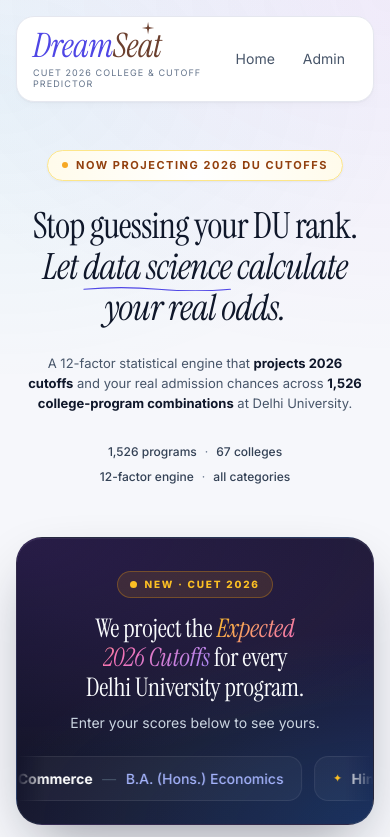
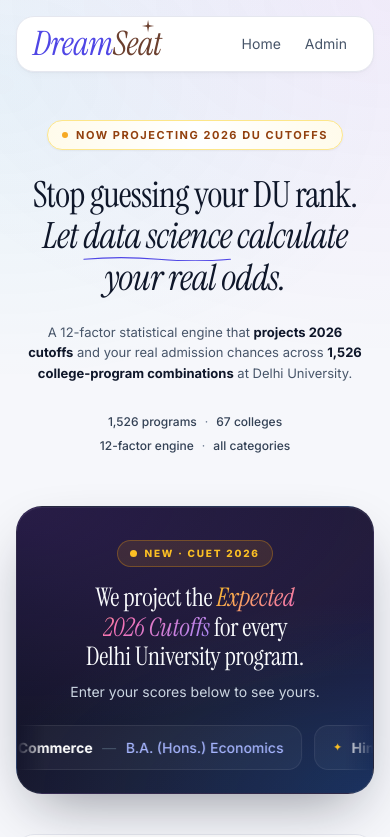
Before and after one commit to raunak-cuet/cuet-predictor, a Next.js app: page / in a window 390 px wide. Shown: the top 837 px of the page. Built offline with nearby package versions, Linux system fonts and the light colour scheme.

Commit message:
Add Vercel Analytics + Speed Insights

```diff
--- a/app/layout.js
+++ b/app/layout.js
@@ -1,5 +1,7 @@
 import './globals.css';
 import Logo from './components/Logo';
+import { Analytics } from '@vercel/analytics/react';
+import { SpeedInsights } from '@vercel/speed-insights/next';
 
 export const metadata = {
   title: 'DreamSeat | CUET 2026 College & Cutoff Predictor',
@@ -33,18 +35,19 @@
           {/* ============= NAVBAR ============= */}
           <header className="sticky top-0 z-20">
             <div className="mx-auto max-w-7xl px-4 sm:px-6 lg:px-8 pt-4">
-              <nav className="card flex items-center justify-between px-4 sm:px-6 py-3 sm:py-4">
+              <nav className="card flex items-center justify-between px-4 sm:px-6 py-2.5 sm:py-4">
                 <a href="/" className="flex items-center gap-3 group">
                   <div className="leading-tight">
                     <Logo />
-                    <div className="text-[9px] sm:text-[10px] uppercase tracking-[0.12em] text-slate-500 mt-1">
+                    {/* Subtitle hidden on mobile to keep navbar a clean single row */}
+                    <div className="hidden sm:block text-[10px] uppercase tracking-[0.12em] text-slate-500 mt-1">
                       CUET 2026 College &amp; Cutoff Predictor
                     </div>
                   </div>
                 </a>
                 <div className="flex items-center gap-1 sm:gap-2 text-sm">
-                  <a href="/" className="px-3 py-1.5 rounded-lg text-slate-600 hover:text-slate-900 hover:bg-slate-100 transition">Home</a>
-                  <a href="/admin" className="px-3 py-1.5 rounded-lg text-slate-600 hover:text-slate-900 hover:bg-slate-100 transition">Admin</a>
+                  <a href="/" className="px-2.5 py-1.5 sm:px-3 rounded-lg text-slate-600 hover:text-slate-900 hover:bg-slate-100 transition">Home</a>
+                  <a href="/admin" className="px-2.5 py-1.5 sm:px-3 rounded-lg text-slate-600 hover:text-slate-900 hover:bg-slate-100 transition">Admin</a>
                 </div>
               </nav>
             </div>
@@ -69,6 +72,8 @@
             </div>
           </footer>
         </div>
+        <Analytics />
+        <SpeedInsights />
       </body>
     </html>
   );
--- a/package.json
+++ b/package.json
@@ -10,6 +10,8 @@
   },
   "dependencies": {
     "@supabase/supabase-js": "^2.45.0",
+    "@vercel/analytics": "^2.0.1",
+    "@vercel/speed-insights": "^2.0.0",
     "next": "^14.2.35",
     "react": "18.3.1",
     "react-dom": "18.3.1"
```
Also changed, not shown: 1 other file (tests, documents, lock files or other folders).
